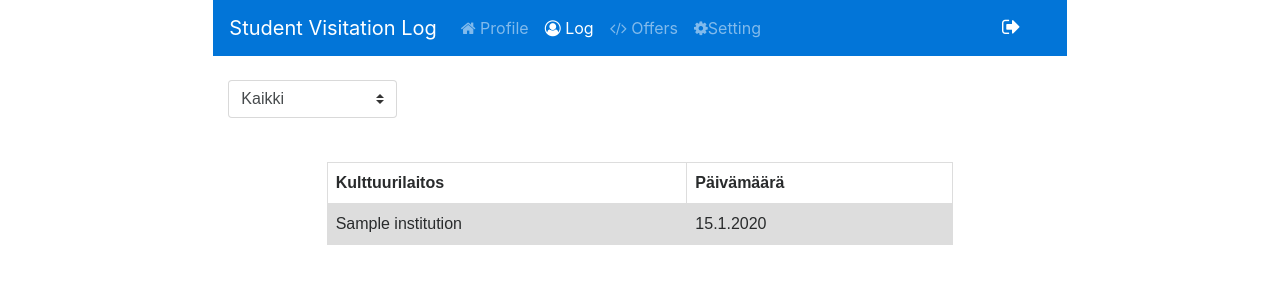
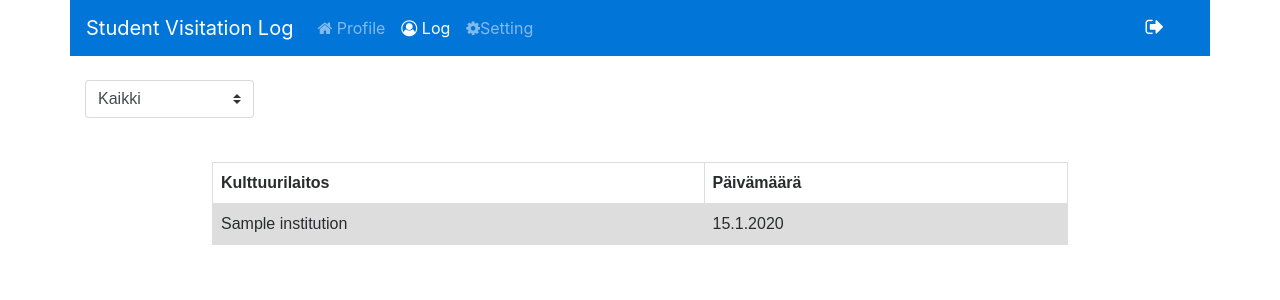
Before and after one commit to Dollium/MobileCulture_proj, a PHP site: page /studentVisitLog.php in a window 1280 px wide. Shown: the top 300 px of the page. Run offline with PHP 8.4, Linux system fonts and the light colour scheme; the visitor is signed in with stand-in values (Sample User, id 1); tables that the repository leaves empty or names only in its code hold one stand-in row (values such as "Sample post"); some libraries are stand-ins or nearby versions.

Commit message:
Update studentVisitLog.php

```diff
--- a/studentVisitLog.php
+++ b/studentVisitLog.php
@@ -26,7 +26,9 @@ $_SESSION['inst_filt'] = '';
 </head>
 
 <body>
-    <div class="col-lg-8 container" style="background-color: #FFF;">
+  <div class="container-fluid">
+    <div class="row-fluid">
+    <div class="container" style="background-color: #FFF;">
         <div class="row">
             <!-- NAV -->
             <nav class="col-lg-12 navbar navbar-toggleable-md navbar-inverse bg-primary centered">
@@ -48,12 +50,7 @@ $_SESSION['inst_filt'] = '';
                             </a>
                         </li>
                         <li class="nav-item">
-                            <a class="nav-link" href="#offers">
-                                <i class="fa fa-code" aria-hidden="true"></i> Offers
-                            </a>
-                        </li>
-                        <li class="nav-item">
-                            <a class="nav-link" href="#projects">
+                            <a class="nav-link" href="settings.php">
                                 <i class="fa fa-cog" aria-hidden="true"></i>Setting
                             </a>
                         </li>
@@ -64,9 +61,11 @@ $_SESSION['inst_filt'] = '';
             </nav>
             <br>
         </div>
+      </div>
         <!-- /NAV -->
 <br/>
         <!-- INSTITUTION  LIST-->
+        <div class="container" style="background-color: #FFF;">
         <form name="inst" class="form-inline" method="post" action="studentVisitLog.php">
             <div class="text-sm-center">
               <select class="custom-select mb-2 mr-sm-2 mb-sm-0 institution" name="institution" id="institution" onchange="this.form.submit();">
@@ -158,8 +157,9 @@ $_SESSION['inst_filt'] = '';
 
         </div>
     </div>
-
-
+</div>
+</div>
+</div>
     <!-- jQuery first, then bootstrap js -->
 
     <script src="https://code.jquery.com/jquery-3.1.1.slim.min.js" integrity="sha384-A7FZj7v+d/sdmMqp/nOQwliLvUsJfDHW+k9Omg/a/EheAdgtzNs3hpfag6Ed950n" crossorigin="anonymous"></script>
```
